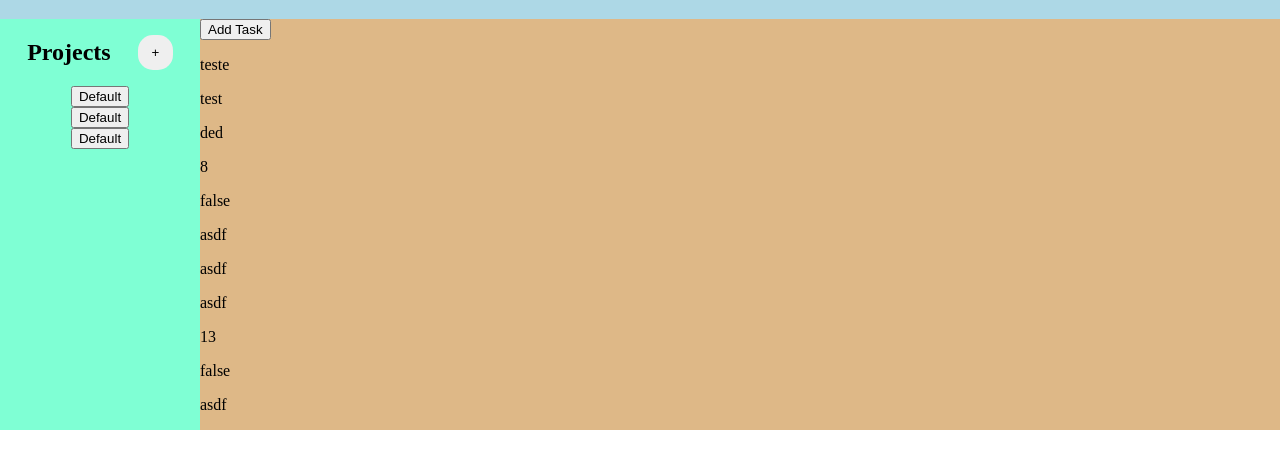
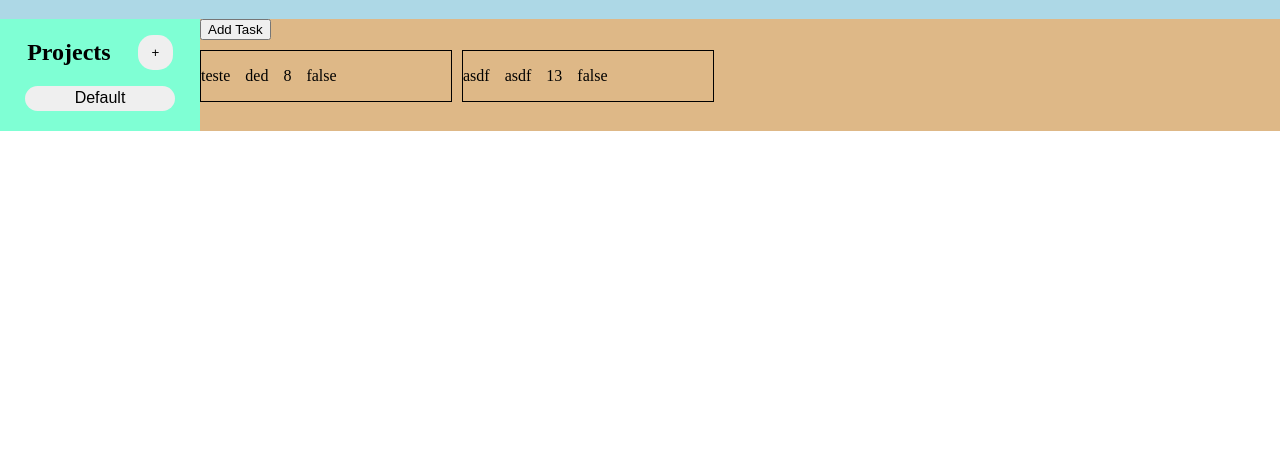
Before and after one commit to David-Portugal-Ferreira/todo-list, a website built with webpack: page src/index.html in a window 1280 px wide. Both pictures are taken after a click on the button "Default". Shown: the part 61-530 px from the top of the page. Built offline with nearby package versions, Linux system fonts and the light colour scheme.

Commit message:
Add btn project and task an event, create variable to track current open project

```diff
--- a/src/index.css
+++ b/src/index.css
@@ -1,3 +1,7 @@
+* {
+    --text-font: 16px;
+}
+
 body {
     margin: 0;
     padding: 0;
@@ -40,7 +44,30 @@ body {
     border-style: none;
 }
 
+.project-btn {
+    margin-bottom: 20px;
+    width: 150px;
+    height: 25px;
+    font-size: var(--text-font);
+    border-radius: 15px;
+    border-style: none;
+}
+
 .content {
     width: calc(100% - 200px);
     background-color: burlywood;
 }
+
+.content-todos {
+    display: flex;
+    flex-wrap: wrap;
+    gap: 10px;
+    margin-top: 10px;
+}
+
+.card {
+    width: 250px;
+    display: flex;
+    gap: 15px;
+    border: 1px solid black;
+}
--- a/src/index.html
+++ b/src/index.html
@@ -21,7 +21,7 @@
             </div>
             <div class="content">
                 <div class="add-todo">
-                    <button>Add Task</button>
+                    <button class="btn-add-todo">Add Task</button>
                 </div>
                 <div class="content-todos"></div>
             </div>
--- a/src/index.js
+++ b/src/index.js
@@ -4,22 +4,24 @@ import { Todo } from './modules/todos'
 import { Project } from './modules/projects'
 import * as dom from './modules/dom-manipulation'
 
-
+let currrentProject = 0; // Default Project
 const projects = [];
 const defaultProject = new Project('Default');
+
+dom.bindEvent(dom.btnAddProject, 'click', () => {
+    alert('Add Project!');
+})
+dom.bindEvent(dom.btnAddTodo, 'click', () => {
+    alert('Add Task!');
+})
+
 const todo1 = new Todo('teste', 'test', 'ded', 8, false, '');
 const todo2 = new Todo('asdf', 'asdf', 'asdf', 13, false, 'asdf');
 defaultProject.addToProject(todo1);
 defaultProject.addToProject(todo2);
 projects.push(defaultProject);
 
-const defaultProject2 = new Project('Default');
-projects.push(defaultProject2);
 
-const defaultProject3 = new Project('Default');
-projects.push(defaultProject3);
-
-console.log(projects)
 
 
 
@@ -31,6 +33,7 @@ function renderProjects() {
     projects.forEach((element, index) => {
         let projButton = dom.createButton();
         projButton.innerText = element.name;
+        projButton.classList = 'project-btn';
         elementEvent(projButton, 'click', () => loadTodosFromProject(index));
         dom.sidebarContent.appendChild(projButton);
     })
@@ -41,34 +44,32 @@ function elementEvent(element, action, func) {
 }
 
 function loadTodosFromProject(index) {
+    currrentProject = index;
     dom.cleanElement();
 
     projects[index].items.forEach(element => {
         const card = dom.createDiv();
+        card.classList = 'card'
 
         const title = dom.createPhara();
         title.innerText = element.title;
+        title.classList = 'card-title'
         card.appendChild(title)
-
-        const description = dom.createPhara();
-        description.innerText = element.description;
-        card.appendChild(description)
 
         const dueDate = dom.createPhara();
         dueDate.innerText = element.dueDate;
+        dueDate.classList = 'card-duedate';
         card.appendChild(dueDate)
 
         const priority = dom.createPhara();
         priority.innerText = element.priority;
+        priority.classList = 'card-priority';
         card.appendChild(priority)
 
         const completed = dom.createPhara();
         completed.innerText = element.completed;
+        completed.classList = 'card-completed';
         card.appendChild(completed)
-
-        const notes = dom.createPhara();
-        notes.innerText = element.notes;
-        card.appendChild(notes)
 
         dom.contentTodos.appendChild(card);
     })
--- a/src/modules/dom-manipulation.js
+++ b/src/modules/dom-manipulation.js
@@ -1,6 +1,8 @@
 const wrapper = document.querySelector('.wrapper');
 const sidebarContent = document.querySelector('.sidebar-content');
 const contentTodos = document.querySelector('.content-todos');
+const btnAddProject = document.querySelector('.btn-add-project');
+const btnAddTodo = document.querySelector('.btn-add-todo');
 
 function createDiv() {
     const div = document.createElement('div');
@@ -27,6 +29,4 @@ function cleanElement() {
 
 
 
-
-
-export { wrapper, sidebarContent, contentTodos, createDiv, createPhara, createButton, bindEvent, cleanElement }
+export { wrapper, sidebarContent, contentTodos, btnAddProject, btnAddTodo, createDiv, createPhara, createButton, bindEvent, cleanElement }
```
